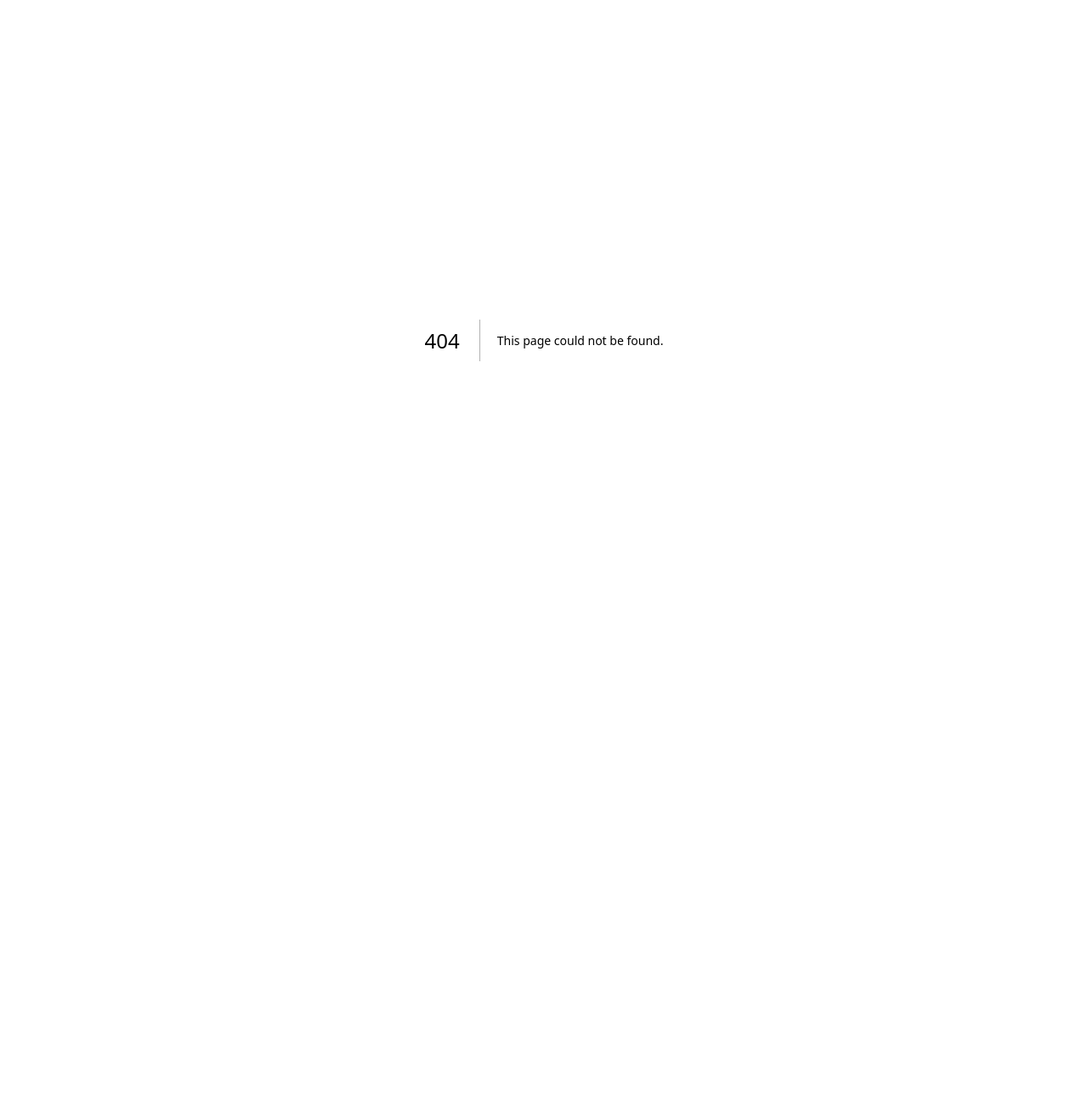
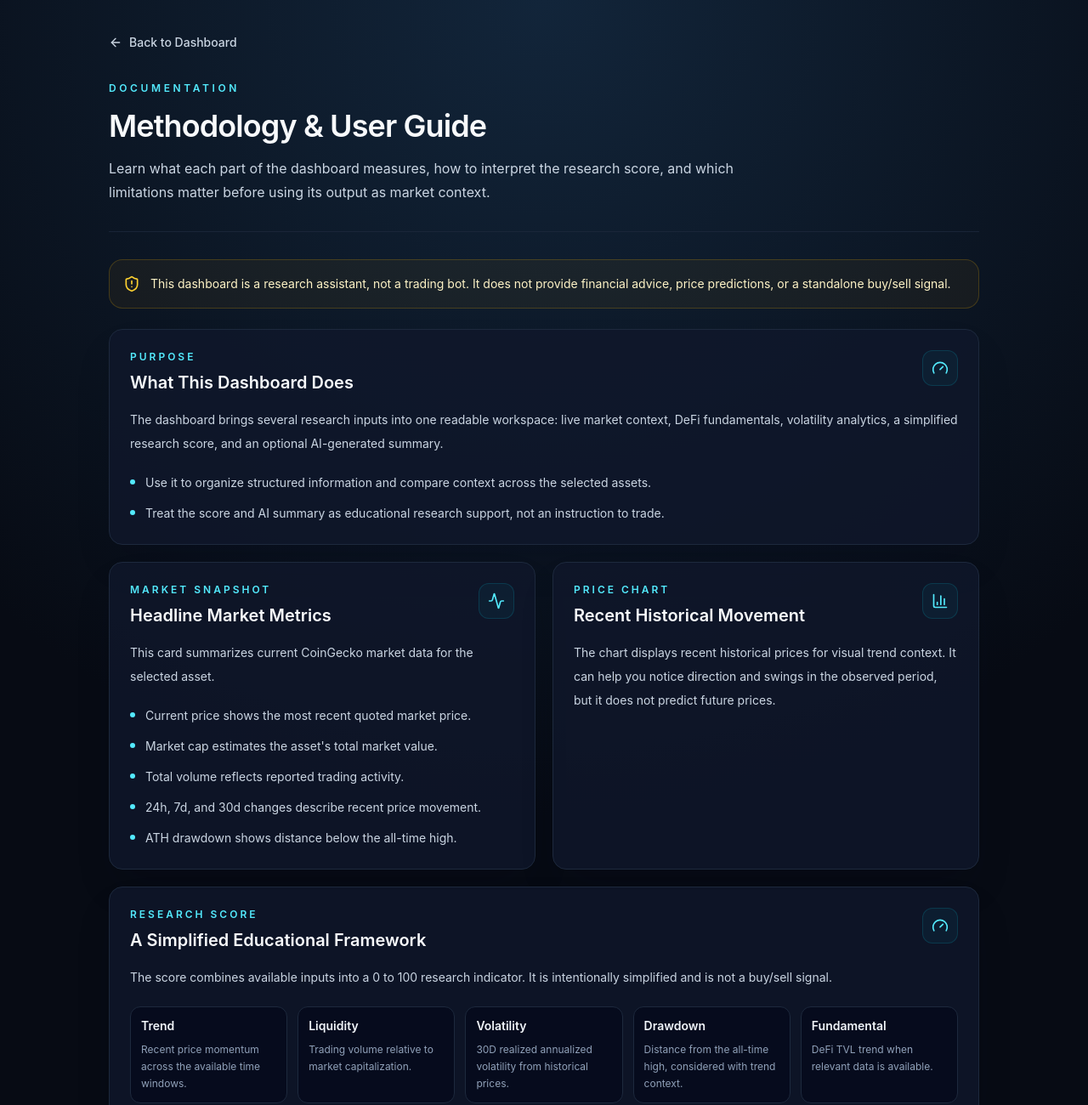
Before and after one commit to seanjnthn/CryptoAIResearch, a Next.js app: page /methodology in a window 1280 px wide. Before the commit this address had no page. Shown: the top 1300 px of the page at 85% size. Before the commit the page ends 800 px from the top, so only its background shows below. Built offline with nearby package versions, Linux system fonts and the light colour scheme.

Commit message:
add methodology and user guide page

```diff
--- /dev/null
+++ b/app/methodology/page.tsx
@@ -0,0 +1,245 @@
+import type { ReactNode } from "react";
+import Link from "next/link";
+import {
+  Activity,
+  ArrowLeft,
+  BarChart3,
+  BrainCircuit,
+  Database,
+  Gauge,
+  ShieldAlert,
+  Waves,
+} from "lucide-react";
+
+interface GuideCardProps {
+  label: string;
+  title: string;
+  description: string;
+  icon: ReactNode;
+  children?: ReactNode;
+  className?: string;
+}
+
+const scoreCategories = [
+  {
+    name: "Trend",
+    explanation: "Recent price momentum across the available time windows.",
+  },
+  {
+    name: "Liquidity",
+    explanation: "Trading volume relative to market capitalization.",
+  },
+  {
+    name: "Volatility",
+    explanation: "30D realized annualized volatility from historical prices.",
+  },
+  {
+    name: "Drawdown",
+    explanation: "Distance from the all-time high, considered with trend context.",
+  },
+  {
+    name: "Fundamental",
+    explanation: "DeFi TVL trend when relevant data is available.",
+  },
+];
+
+function GuideCard({
+  label,
+  title,
+  description,
+  icon,
+  children,
+  className = "",
+}: GuideCardProps) {
+  return (
+    <section
+      className={`rounded-2xl border border-slate-800 bg-slate-900/80 p-5 shadow-2xl shadow-slate-950/20 sm:p-6 ${className}`}
+    >
+      <div className="mb-4 flex items-start justify-between gap-4">
+        <div>
+          <p className="text-xs font-semibold uppercase tracking-[0.25em] text-cyan-300">
+            {label}
+          </p>
+          <h2 className="mt-2 text-xl font-semibold text-slate-50">{title}</h2>
+        </div>
+        <span className="rounded-xl border border-cyan-400/15 bg-cyan-400/5 p-2.5 text-cyan-300">
+          {icon}
+        </span>
+      </div>
+      <p className="text-sm leading-7 text-slate-300">{description}</p>
+      {children}
+    </section>
+  );
+}
+
+function BulletList({ items }: { items: string[] }) {
+  return (
+    <ul className="mt-5 space-y-3 text-sm leading-6 text-slate-300">
+      {items.map((item) => (
+        <li key={item} className="flex gap-3">
+          <span className="mt-2 h-1.5 w-1.5 shrink-0 rounded-full bg-cyan-300" />
+          <span>{item}</span>
+        </li>
+      ))}
+    </ul>
+  );
+}
+
+export default function MethodologyPage() {
+  return (
+    <main className="min-h-screen bg-[radial-gradient(circle_at_top,_#12253a_0%,_#070b14_43%)] px-4 py-6 sm:px-6 sm:py-10 lg:px-8">
+      <div className="mx-auto max-w-5xl">
+        <Link
+          href="/"
+          className="inline-flex items-center gap-2 text-sm font-medium text-slate-300 transition hover:text-cyan-200"
+        >
+          <ArrowLeft className="h-4 w-4" />
+          Back to Dashboard
+        </Link>
+
+        <header className="mb-8 mt-8 border-b border-slate-800/80 pb-8">
+          <p className="text-xs font-semibold uppercase tracking-[0.3em] text-cyan-300">
+            Documentation
+          </p>
+          <h1 className="mt-4 text-3xl font-semibold tracking-tight text-slate-50 sm:text-4xl">
+            Methodology &amp; User Guide
+          </h1>
+          <p className="mt-4 max-w-3xl text-base leading-7 text-slate-300">
+            Learn what each part of the dashboard measures, how to interpret
+            the research score, and which limitations matter before using its
+            output as market context.
+          </p>
+        </header>
+
+        <div className="mb-6 flex gap-3 rounded-2xl border border-amber-400/20 bg-amber-400/5 p-4 text-sm leading-6 text-amber-100">
+          <ShieldAlert className="mt-0.5 h-5 w-5 shrink-0 text-amber-300" />
+          <p>
+            This dashboard is a research assistant, not a trading bot. It does
+            not provide financial advice, price predictions, or a standalone
+            buy/sell signal.
+          </p>
+        </div>
+
+        <div className="grid gap-5 md:grid-cols-2">
+          <GuideCard
+            label="Purpose"
+            title="What This Dashboard Does"
+            description="The dashboard brings several research inputs into one readable workspace: live market context, DeFi fundamentals, volatility analytics, a simplified research score, and an optional AI-generated summary."
+            icon={<Gauge className="h-5 w-5" />}
+            className="md:col-span-2"
+          >
+            <BulletList
+              items={[
+                "Use it to organize structured information and compare context across the selected assets.",
+                "Treat the score and AI summary as educational research support, not an instruction to trade.",
+              ]}
+            />
+          </GuideCard>
+
+          <GuideCard
+            label="Market Snapshot"
+            title="Headline Market Metrics"
+            description="This card summarizes current CoinGecko market data for the selected asset."
+            icon={<Activity className="h-5 w-5" />}
+          >
+            <BulletList
+              items={[
+                "Current price shows the most recent quoted market price.",
+                "Market cap estimates the asset's total market value.",
+                "Total volume reflects reported trading activity.",
+                "24h, 7d, and 30d changes describe recent price movement.",
+                "ATH drawdown shows distance below the all-time high.",
+              ]}
+            />
+          </GuideCard>
+
+          <GuideCard
+            label="Price Chart"
+            title="Recent Historical Movement"
+            description="The chart displays recent historical prices for visual trend context. It can help you notice direction and swings in the observed period, but it does not predict future prices."
+            icon={<BarChart3 className="h-5 w-5" />}
+          />
+
+          <GuideCard
+            label="Research Score"
+            title="A Simplified Educational Framework"
+            description="The score combines available inputs into a 0 to 100 research indicator. It is intentionally simplified and is not a buy/sell signal."
+            icon={<Gauge className="h-5 w-5" />}
+            className="md:col-span-2"
+          >
+            <div className="mt-5 grid gap-3 sm:grid-cols-2 lg:grid-cols-5">
+              {scoreCategories.map((category) => (
+                <div
+                  key={category.name}
+                  className="rounded-xl border border-slate-800 bg-slate-950/60 p-3"
+                >
+                  <p className="text-sm font-semibold text-slate-100">
+                    {category.name}
+                  </p>
+                  <p className="mt-2 text-xs leading-5 text-slate-400">
+                    {category.explanation}
+                  </p>
+                </div>
+              ))}
+            </div>
+          </GuideCard>
+
+          <GuideCard
+            label="Volatility"
+            title="30D Realized Volatility"
+            description="Realized volatility is calculated from historical daily price returns and annualized using sqrt(365), because crypto markets trade every day. Higher volatility indicates wider observed price swings and can suggest higher risk."
+            icon={<Waves className="h-5 w-5" />}
+          />
+
+          <GuideCard
+            label="DeFi Fundamentals"
+            title="TVL Context Where Relevant"
+            description="DeFiLlama data is used when a selected ecosystem has meaningful total value locked (TVL) information. TVL level and TVL changes can help describe ecosystem activity, but not every asset has relevant DeFi data."
+            icon={<Database className="h-5 w-5" />}
+          />
+
+          <GuideCard
+            label="AI Analyst Summary"
+            title="Structured Gemini Analysis"
+            description="The optional AI summary uses Gemini API and receives only structured data already shown by the dashboard. It is instructed not to use external news or knowledge and not to make price predictions."
+            icon={<BrainCircuit className="h-5 w-5" />}
+          >
+            <BulletList
+              items={[
+                "The summary is designed to organize market status, risks, fundamentals, and monitoring points.",
+                "AI output can still be incomplete or wrong, so review it critically.",
+              ]}
+            />
+          </GuideCard>
+
+          <GuideCard
+            label="Limitations"
+            title="Read Results With Care"
+            description="No research tool removes uncertainty. Keep these limitations visible when interpreting the dashboard."
+            icon={<ShieldAlert className="h-5 w-5" />}
+          >
+            <BulletList
+              items={[
+                "External API rate limits or free-tier instability may affect available data.",
+                "The score methodology is simplified for education and portfolio demonstration.",
+                "AI output may be incomplete or incorrect.",
+                "DeFi metrics do not apply equally to all assets.",
+                "This dashboard is not financial advice or a trading system.",
+              ]}
+            />
+          </GuideCard>
+        </div>
+
+        <footer className="mt-8 border-t border-slate-800/80 pt-6">
+          <Link
+            href="/"
+            className="inline-flex items-center gap-2 rounded-xl border border-cyan-400/20 bg-cyan-400/5 px-4 py-2 text-sm font-semibold text-cyan-200 transition hover:border-cyan-300/40 hover:bg-cyan-400/10"
+          >
+            <ArrowLeft className="h-4 w-4" />
+            Return to the Crypto AI Research Dashboard
+          </Link>
+        </footer>
+      </div>
+    </main>
+  );
+}
--- a/app/page.tsx
+++ b/app/page.tsx
@@ -1,6 +1,7 @@
 "use client";
 
 import { useEffect, useMemo, useRef, useState } from "react";
+import Link from "next/link";
 import { LoaderCircle, ShieldAlert, TriangleAlert } from "lucide-react";
 import AiSummary from "@/components/AiSummary";
 import CoinSelector from "@/components/CoinSelector";
@@ -200,6 +201,12 @@ export default function Home() {
               ),
             )}
           </div>
+          <Link
+            href="/methodology"
+            className="mt-6 inline-flex rounded-xl border border-cyan-400/20 bg-cyan-400/5 px-4 py-2 text-sm font-semibold text-cyan-200 transition hover:border-cyan-300/40 hover:bg-cyan-400/10"
+          >
+            Methodology &amp; User Guide
+          </Link>
         </header>
 
         <div className="mb-7 flex items-start gap-3 rounded-2xl border border-amber-300/20 bg-amber-300/5 p-4 text-sm leading-6 text-amber-100">
```
Also changed, not shown: 1 other file (tests, documents, lock files or other folders).
